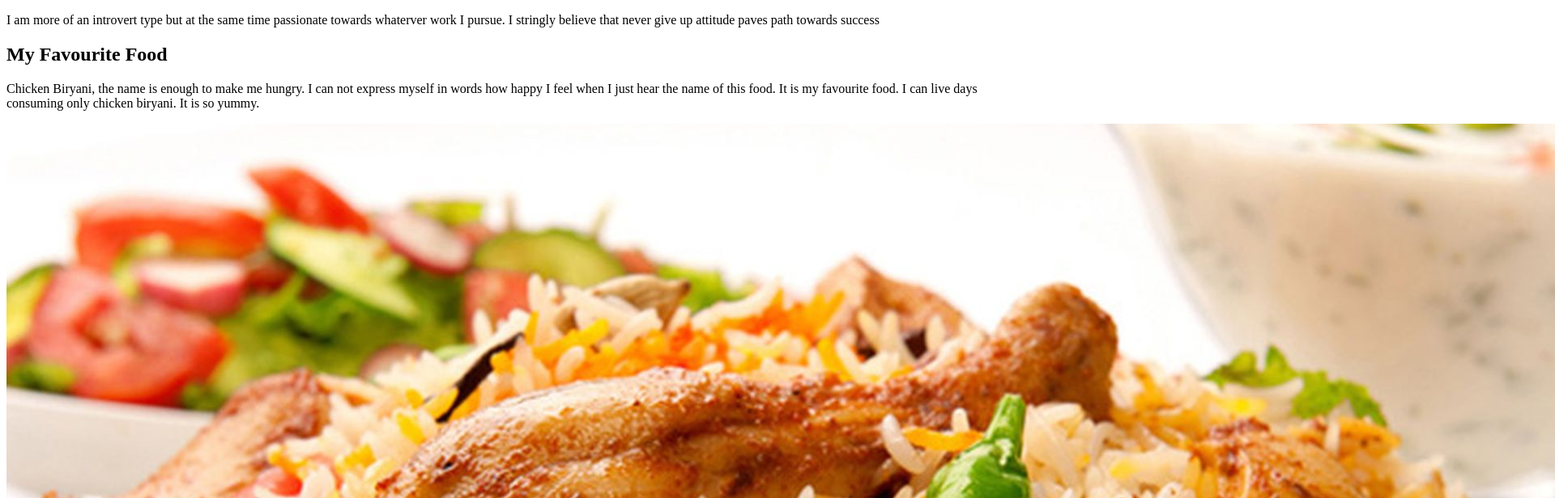
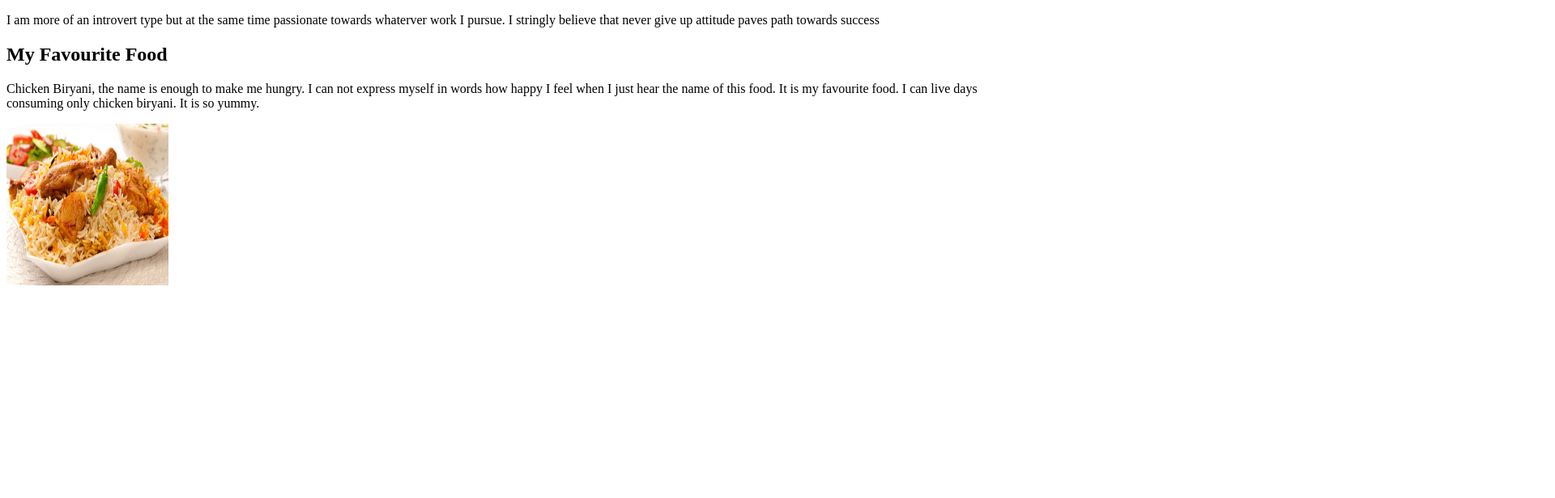
Before and after one commit to 44-563-WebApps-F23/44563-webapps-f23-assignment3-Battu2002Vani, a plain HTML site: page mystats.html in a window 1280 px wide. Shown: the top 616 px of the page at 81% size, 1920 px wide, since content can reach past the window. Drawn offline with Linux system fonts and the light colour scheme.

Commit message:
food image

```diff
--- a/mystats.html
+++ b/mystats.html
@@ -3,5 +3,5 @@
     <p>I am more of an introvert type but at the same time passionate towards whaterver work I pursue. I stringly believe that never give up attitude paves path towards success </p>
     <h2>My Favourite Food</h2>
     <p>Chicken Biryani, the name is enough to make me hungry. I can not express myself in words how happy I feel when I just hear the name of this food. It is my favourite food. I can live days consuming only chicken biryani. It is so yummy.</p>
-    <img src="chickenbiryani.jpg" alt="delicious biryani">
+    <img src="chickenbiryani.jpg" height="200" width="200" biryani">
 </html>
```
